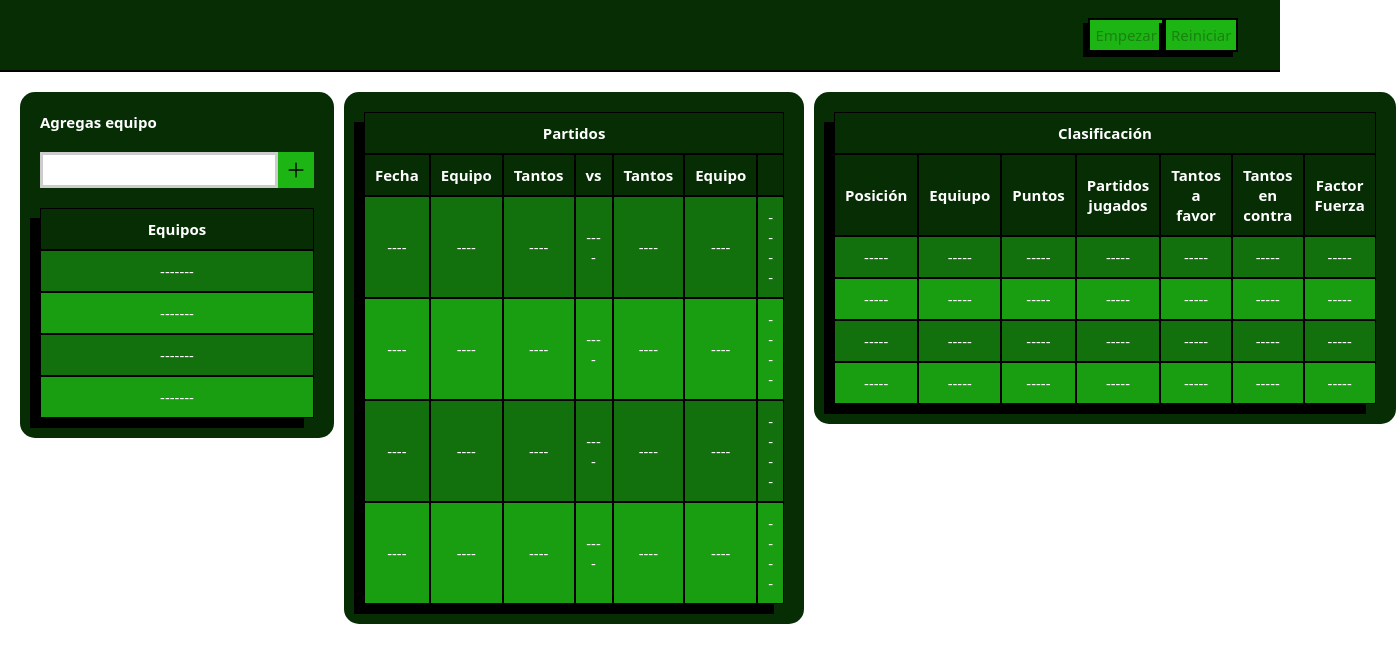
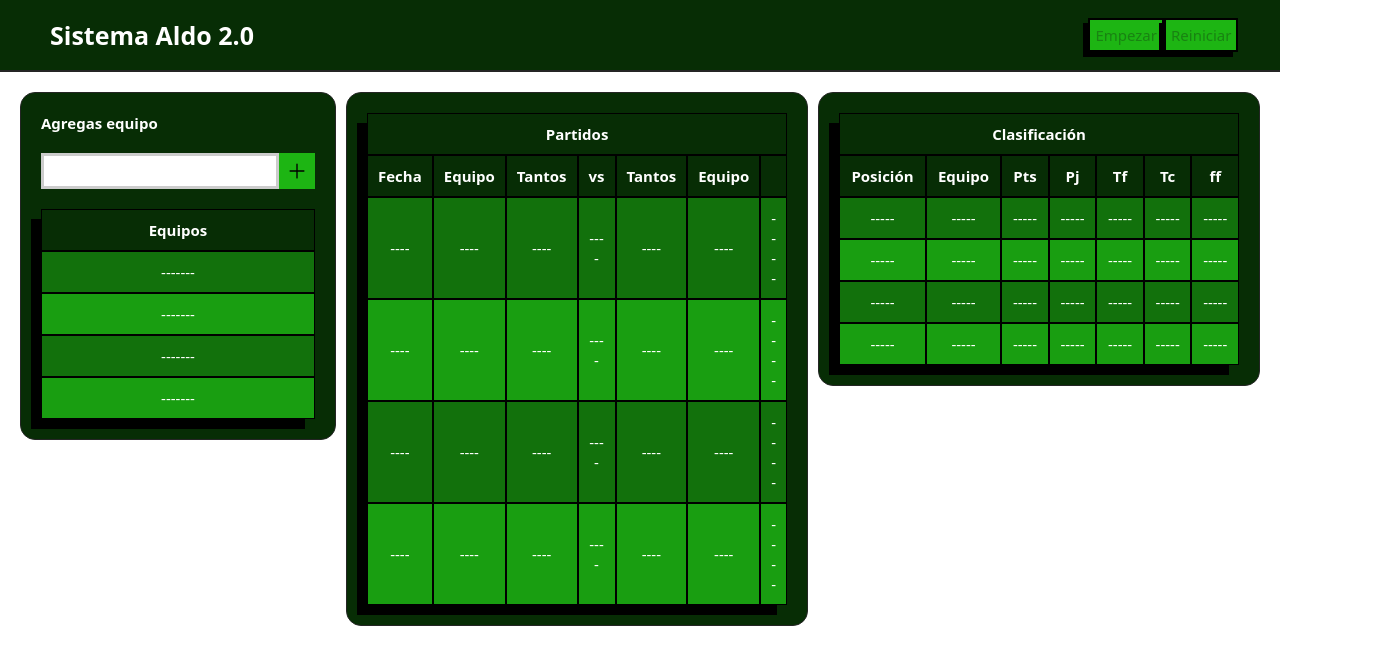
Before and after one commit to SalinasRodrigo/practicas_react, a React (Vite) app in the folder projects/06-Torneos_truco/: page / in a window 1280 px wide. Shown: the top 664 px of the page, 1396 px wide, since content can reach past the window. Built offline with nearby package versions, Linux system fonts and the light colour scheme.

Commit message:
solucionado algunos problemas de overflow y se agrego un titulo a la pagina

```diff
--- a/projects/06-Torneos_truco/src/App.css
+++ b/projects/06-Torneos_truco/src/App.css
@@ -8,7 +8,7 @@
 
 main{
   height: 91vh;
-  background-color: #FFFFFF;
+  background-color: #ffffff;
 }
 
 label{
@@ -20,10 +20,18 @@ label{
   height: 9vh;
   background-color:#072D05;
   display: flex;
-  justify-content: end;
+  justify-content: space-between;
   align-items: center;
   padding: 0 50px;
-  border-bottom: 2px solid black
+  border-bottom: 2px solid #252525
+}
+
+.titulo{
+  color: #FFFFFF;
+
+  & h1 {
+    font-size: 25px;
+  }
 }
 
 .nav-buttons{
@@ -93,7 +101,8 @@ label{
   padding: 20px;
   display: grid;
   grid-template-columns: 1fr 2fr 2fr;
-  gap: 10px
+  gap: 10px;
+  overflow: auto;
 }
 
 .centrar{
@@ -109,6 +118,7 @@ label{
   overflow-x: auto;
   background-color: #072D05;
   border-radius: 1em;
+  border: 1px solid #252525
 }
 
 .table::-webkit-scrollbar{
--- a/projects/06-Torneos_truco/src/components/Clasificacion.jsx
+++ b/projects/06-Torneos_truco/src/components/Clasificacion.jsx
@@ -18,7 +18,7 @@ export function Clasificacion({ teams }) {
   }, [teams]);
   return (
     <div>
-      <div className="table">
+      <div className="table clasificacion">
         {teams.length > 0 ? (
           <table>
             <thead>
@@ -27,12 +27,12 @@ export function Clasificacion({ teams }) {
               </tr>
               <tr>
                 <th>Posición</th>
-                <th>Equiupo</th>
-                <th>Puntos</th>
-                <th>Partidos jugados</th>
-                <th>Tantos a favor</th>
-                <th>Tantos en contra</th>
-                <th>Factor Fuerza</th>
+                <th>Equipo</th>
+                <th>Pts</th>
+                <th>Pj</th>
+                <th>Tf</th>
+                <th>Tc</th>
+                <th>ff</th>
               </tr>
             </thead>
             <tbody>
@@ -59,12 +59,12 @@ export function Clasificacion({ teams }) {
               </tr>
               <tr>
                 <th>Posición</th>
-                <th>Equiupo</th>
-                <th>Puntos</th>
-                <th>Partidos jugados</th>
-                <th>Tantos a favor</th>
-                <th>Tantos en contra</th>
-                <th>Factor Fuerza</th>
+                <th>Equipo</th>
+                <th>Pts</th>
+                <th>Pj</th>
+                <th>Tf</th>
+                <th>Tc</th>
+                <th>ff</th>
               </tr>
             </thead>
             <tbody>
--- a/projects/06-Torneos_truco/src/components/MatchesTable.jsx
+++ b/projects/06-Torneos_truco/src/components/MatchesTable.jsx
@@ -42,6 +42,8 @@ export function MatchesTable({ teams, setTeams, matches, setMatches }) {
     if (
       team1Input.value == "" ||
       team2Input.value == "" ||
+      team1Input.value > 30 ||
+      team2Input.value > 30 ||
       team1Input.value == team2Input.value
     ) {
       return;
@@ -106,7 +108,7 @@ export function MatchesTable({ teams, setTeams, matches, setMatches }) {
 
   return (
     <div>
-      <div className="table">
+      <div className="table maches">
         {matches ? (
           <table>
             <thead>
--- a/projects/06-Torneos_truco/src/components/NavBar.jsx
+++ b/projects/06-Torneos_truco/src/components/NavBar.jsx
@@ -17,6 +17,9 @@ export function NavBar ( {teams, setTeams, setMatches, matches}) {
 
   return (
     <div className="nav-bar">
+      <div className="titulo">
+        <h1>Sistema Aldo 2.0</h1>
+      </div>
       <div className="nav-buttons">
         <button className="button" onClick={handleClick} disabled={teams.length < 2 || matches}>Empezar</button>
         <button className="button"onClick={reset} disabled={teams.length < 1}>Reiniciar</button>
```
Also changed, not shown: 1 other file (tests, documents, lock files or other folders).
